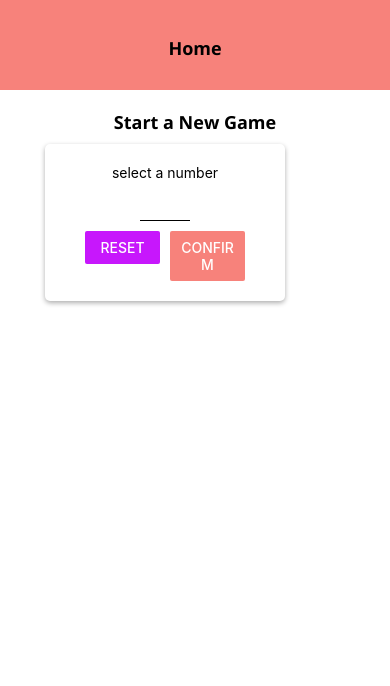
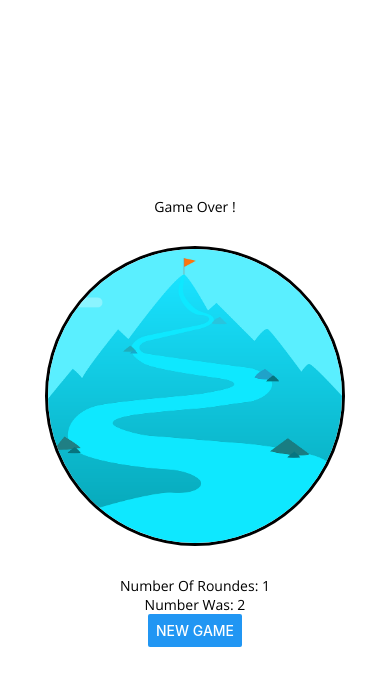
Before and after one commit to AbdulrahmanAlaa/react-native-complete-guid, a React Native app: screen / in a window 390 px wide. Shown: the top 686 px of the page. Built offline with nearby package versions, Linux system fonts and the light colour scheme.

Commit message:
Adding local images

```diff
--- a/App.js
+++ b/App.js
@@ -42,6 +42,12 @@ export default function App() {
   };
 
   let content = <StartGameScreen onStart={onstartGameHandler} />;
+  return (
+    <GameOver
+      numberOfRounds="1"
+      userNumber="2"
+      onRestart={startNewGameHandler}
+    />);
   if (userNumber && numberOfRounds <= 0) {
     content = (
       <GameScreen userChoice={userNumber} onGameOver={gameOverHandler} />
--- a/screens/GameOverScreen.js
+++ b/screens/GameOverScreen.js
@@ -1,10 +1,17 @@
 import React from 'react';
-import {  View, StyleSheet, Button } from 'react-native';
+import { View, StyleSheet, Button, Image } from 'react-native';
 import LightText from '../components/LightText';
 const GameOverScreen = ({ numberOfRounds, userNumber, onRestart }) => {
   return (
     <View style={style.screen}>
       <LightText>Game Over !</LightText>
+      <View style={style.imageContainer}>
+        <Image
+          resizeMode="cover"
+          style={style.image}
+          source={require('../assets/images/success.png')}
+        />
+      </View>
       <LightText>Number Of Roundes: {numberOfRounds}</LightText>
       <LightText>Number Was: {userNumber}</LightText>
       <Button title='NEW GAME' onPress={onRestart} />
@@ -13,5 +20,18 @@ const GameOverScreen = ({ numberOfRounds, userNumber, onRestart }) => {
 };
 export default GameOverScreen;
 const style = StyleSheet.create({
-  screen: { flex: 1, justifyContent: 'center', alignItems: 'center' }
+  screen: { flex: 1, justifyContent: 'center', alignItems: 'center' },
+  imageContainer: {
+    width: 300,
+    height: 300,
+    borderRadius: 150,
+    borderColor: 'black',
+    marginVertical: 30,
+    overflow:'hidden',
+    borderWidth:3
+  },
+  image: {
+    width: '100%',
+    height: '100%'
+  }
 });
```
Also changed, not shown: assets/images/success.png (added).
